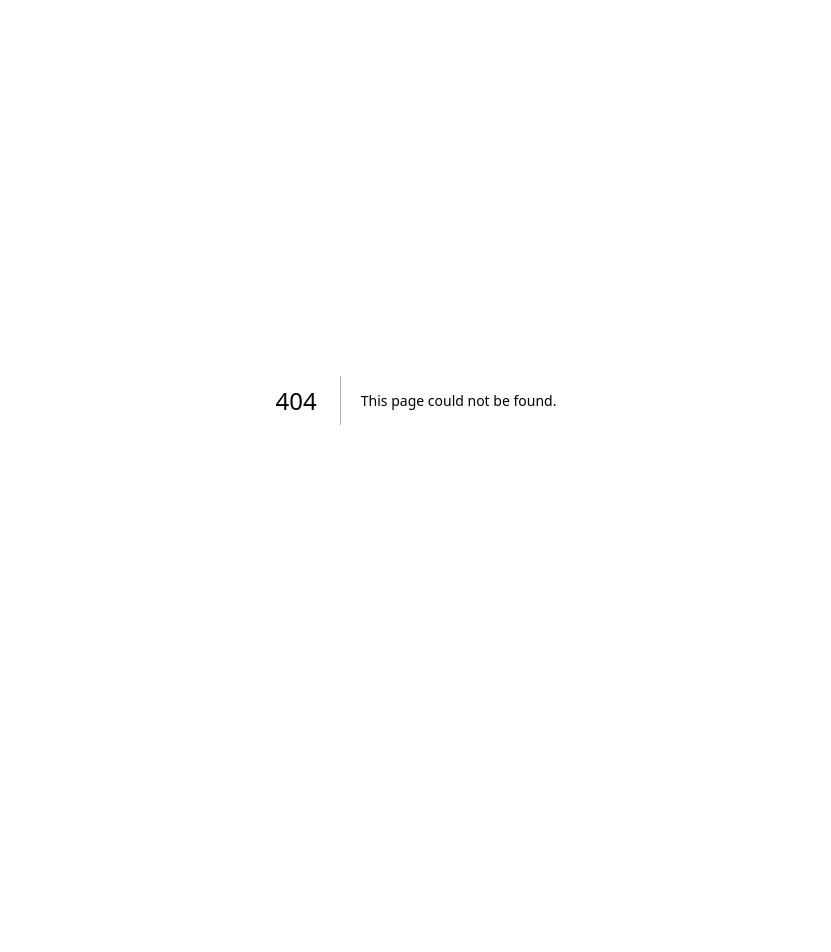
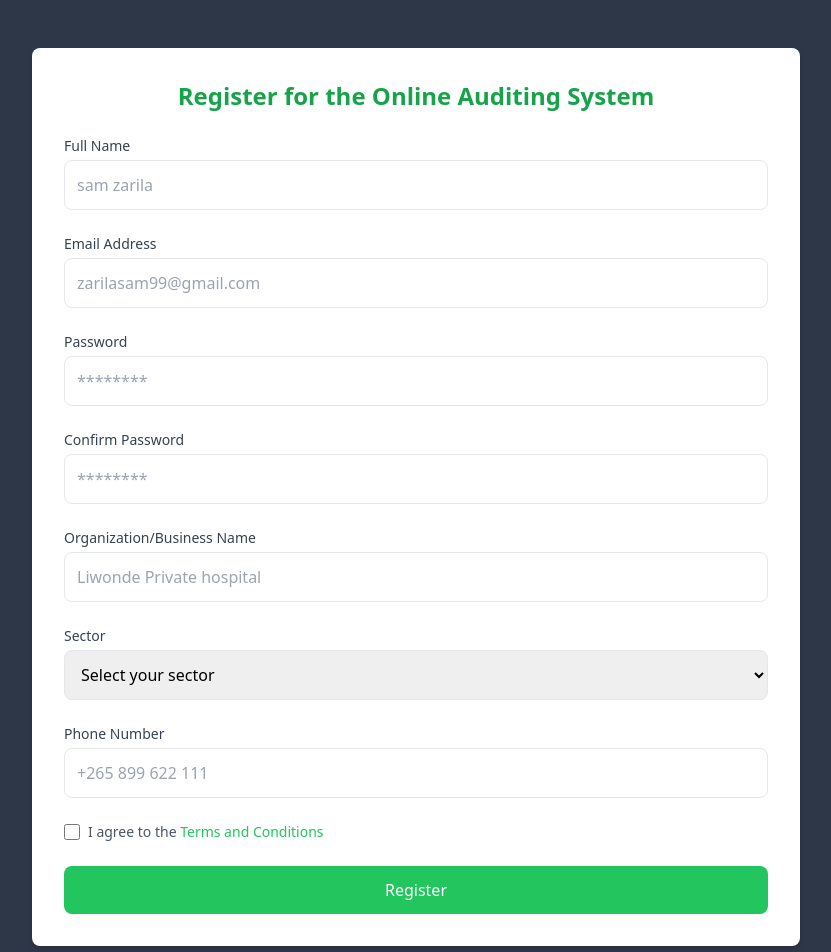
Before and after one commit to sam-zarila/symposium_project, a Next.js app: page /GetStarted in a window 1280 px wide. Before the commit this address had no page. Shown: the top 952 px of the page, without its empty margins (224-1055 px from the left). Before the commit the page ends 800 px from the top, so only its background shows below. Built offline with nearby package versions, Linux system fonts and the light colour scheme.

Commit message:
registration

```diff
--- /dev/null
+++ b/app/GetStarted/getStarted.tsx
@@ -0,0 +1,228 @@
+'use client';
+
+import { useState } from "react";
+
+const RegistrationForm = () => {
+  const [formData, setFormData] = useState({
+    fullName: "",
+    email: "",
+    password: "",
+    confirmPassword: "",
+    organization: "",
+    sector: "",
+    phone: "",
+    termsAccepted: false,
+  });
+
+  const [errors, setErrors] = useState({
+    passwordMismatch: false,
+    termsError: false,
+  });
+
+  const handleChange = (e: React.ChangeEvent<HTMLInputElement | HTMLSelectElement | HTMLTextAreaElement>) => {
+    const { name, value, type,  } = e.target;
+    setFormData({
+      ...formData,
+    //   [name]: type === "checkbox" ?  : value,
+    });
+
+    if (name === "password" || name === "confirmPassword") {
+      setErrors({
+        ...errors,
+        passwordMismatch: formData.password !== formData.confirmPassword,
+      });
+    }
+  };
+
+  const handleSubmit = (e: React.FormEvent) => {
+    e.preventDefault();
+
+    // Check for errors
+    if (formData.password !== formData.confirmPassword) {
+      setErrors({ ...errors, passwordMismatch: true });
+      return;
+    }
+
+    if (!formData.termsAccepted) {
+      setErrors({ ...errors, termsError: true });
+      return;
+    }
+
+    setErrors({ passwordMismatch: false, termsError: false });
+
+    // Submit form logic here
+    console.log("Form submitted:", formData);
+  };
+
+  return (
+    <section className="py-12 px-6 ">
+      <div className="max-w-3xl mx-auto bg-white shadow-md rounded-lg p-8">
+        <h2 className="text-2xl font-bold text-green-600 text-center mb-6">
+          Register for the Online Auditing System
+        </h2>
+
+        <form onSubmit={handleSubmit} className="space-y-6">
+          {/* Full Name */}
+          <div>
+            <label className="block text-sm font-medium text-gray-700">
+              Full Name
+            </label>
+            <input
+              type="text"
+              name="fullName"
+              value={formData.fullName}
+              onChange={handleChange}
+              required
+              className="w-full mt-1 p-3 border rounded-lg focus:ring-green-500 focus:border-green-500"
+              placeholder="sam zarila"
+            />
+          </div>
+
+          {/* Email Address */}
+          <div>
+            <label className="block text-sm font-medium text-gray-700">
+              Email Address
+            </label>
+            <input
+              type="email"
+              name="email"
+              value={formData.email}
+              onChange={handleChange}
+              required
+              className="w-full mt-1 p-3 border rounded-lg focus:ring-green-500 focus:border-green-500"
+              placeholder="zarilasam99@gmail.com"
+            />
+          </div>
+
+          {/* Password */}
+          <div>
+            <label className="block text-sm font-medium text-gray-700">
+              Password
+            </label>
+            <input
+              type="password"
+              name="password"
+              value={formData.password}
+              onChange={handleChange}
+              required
+              className="w-full mt-1 p-3 border rounded-lg focus:ring-green-500 focus:border-green-500"
+              placeholder="********"
+            />
+          </div>
+
+          {/* Confirm Password */}
+          <div>
+            <label className="block text-sm font-medium text-gray-700">
+              Confirm Password
+            </label>
+            <input
+              type="password"
+              name="confirmPassword"
+              value={formData.confirmPassword}
+              onChange={handleChange}
+              required
+              className="w-full mt-1 p-3 border rounded-lg focus:ring-green-500 focus:border-green-500"
+              placeholder="********"
+            />
+            {errors.passwordMismatch && (
+              <p className="text-red-500 text-sm mt-1">
+                Passwords do not match!
+              </p>
+            )}
+          </div>
+
+          {/* Organization */}
+          <div>
+            <label className="block text-sm font-medium text-gray-700">
+              Organization/Business Name
+            </label>
+            <input
+              type="text"
+              name="organization"
+              value={formData.organization}
+              onChange={handleChange}
+              required
+              className="w-full mt-1 p-3 border rounded-lg focus:ring-green-500 focus:border-green-500"
+              placeholder="Liwonde Private hospital"
+            />
+          </div>
+
+          {/* Sector */}
+          <div>
+            <label className="block text-sm font-medium text-gray-700">
+              Sector
+            </label>
+            <select
+              name="sector"
+              value={formData.sector}
+              onChange={handleChange}
+              required
+              className="w-full mt-1 p-3 border rounded-lg focus:ring-green-500 focus:border-green-500"
+            >
+              <option value="" disabled>
+                Select your sector
+              </option>
+              <option value="Finance">Finance</option>
+              <option value="Education">Education</option>
+              <option value="Healthcare">Healthcare</option>
+              <option value="Hospitality">Hospitality</option>
+              <option value="Law">Law</option>
+              <option value="Other">Other</option>
+            </select>
+          </div>
+
+          {/* Phone Number */}
+          <div>
+            <label className="block text-sm font-medium text-gray-700">
+              Phone Number
+            </label>
+            <input
+              type="tel"
+              name="phone"
+              value={formData.phone}
+              onChange={handleChange}
+              required
+              className="w-full mt-1 p-3 border rounded-lg focus:ring-green-500 focus:border-green-500"
+              placeholder="+265 899 622 111"
+            />
+          </div>
+
+          {/* Terms and Conditions */}
+          <div className="flex items-center">
+            <input
+              type="checkbox"
+              name="termsAccepted"
+              checked={formData.termsAccepted}
+              onChange={handleChange}
+              className="h-4 w-4 text-green-600 focus:ring-green-500 border-gray-300 rounded"
+            />
+            <label className="ml-2 text-sm text-gray-600">
+              I agree to the{" "}
+              <a
+                href="#"
+                className="text-green-500 hover:underline"
+              >
+                Terms and Conditions
+              </a>
+            </label>
+          </div>
+          {errors.termsError && (
+            <p className="text-red-500 text-sm">
+              You must accept the terms and conditions.
+            </p>
+          )}
+
+          {/* Submit Button */}
+          <button
+            type="submit"
+            className="w-full bg-green-500 text-white font-medium py-3 rounded-lg hover:bg-green-600 transition duration-300"
+          >
+            Register
+          </button>
+        </form>
+      </div>
+    </section>
+  );
+};
+
+export default RegistrationForm;
--- /dev/null
+++ b/app/GetStarted/page.tsx
@@ -0,0 +1,8 @@
+import React from 'react'
+import RegistrationForm from './getStarted'
+
+export default function Register(){
+    return(
+        <RegistrationForm/>
+    )
+}
--- a/app/components/footer.tsx
+++ b/app/components/footer.tsx
@@ -12,7 +12,7 @@ import {
           <div className="grid grid-cols-1 md:grid-cols-4 gap-8">
             {/* About Section */}
             <div>
-              <h3 className="text-xl font-semibold mb-4">About Us</h3>
+              <h3 className="text-green-400  text-xl font-semibold mb-4">About Us</h3>
               <p className="text-sm text-gray-400">
                 The Online Auditing System is dedicated to providing advanced
                 performance tracking, real-time insights, and forecasting tools
@@ -22,12 +22,16 @@ import {
 
             {/* Quick Links */}
             <div>
-              <h3 className="text-xl font-semibold mb-4">Quick Links</h3>
+              <h3 className="
+              text-green-400
+              text-xl font-semibold mb-4">Quick Links</h3>
               <ul className="space-y-2">
                 <li>
                   <a
                     href="#features"
-                    className="text-gray-400 hover:text-gray-200 transition-colors"
+                    className="
+
+                    text-gray-400 hover:text-gray-200 transition-colors"
                   >
                     Features
                   </a>
@@ -37,13 +41,13 @@ import {
                     href="#pricing"
                     className="text-gray-400 hover:text-gray-200 transition-colors"
                   >
-                    Pricing
+                    Get Started
                   </a>
                 </li>
                 <li>
                   <a
                     href="#faq"
-                    className="text-gray-400 hover:text-gray-200 transition-colors"
+                    className="  text-gray-400 hover:text-gray-200 transition-colors"
                   >
                     FAQs
                   </a>
@@ -51,7 +55,9 @@ import {
                 <li>
                   <a
                     href="#contact"
-                    className="text-gray-400 hover:text-gray-200 transition-colors"
+                    className="
+
+                    text-gray-400 hover:text-gray-200 transition-colors"
                   >
                     Contact Us
                   </a>
@@ -61,21 +67,21 @@ import {
 
             {/* Contact Section */}
             <div>
-              <h3 className="text-xl font-semibold mb-4">Contact Us</h3>
+              <h3 className="text-green-400  text-xl font-semibold mb-4">Contact Us</h3>
               <p className="text-sm text-gray-400">
                 <strong>Email:</strong> support@audit-system.com
               </p>
               <p className="text-sm text-gray-400">
-                <strong>Phone:</strong> +123 456 7890
+                <strong>Phone:</strong> +265 888 456 7890
               </p>
               <p className="text-sm text-gray-400">
-                <strong>Address:</strong> 123 Audit Street, Business City
+                <strong>Address:</strong> Zomba, Malawi
               </p>
             </div>
 
             {/* Social Media */}
             <div>
-              <h3 className="text-xl font-semibold mb-4">Follow Us</h3>
+              <h3 className="text-green-400  text-xl font-semibold mb-4">Follow Us</h3>
               <div className="flex space-x-4">
                 <a
                   href="https://facebook.com"
--- a/app/components/header.tsx
+++ b/app/components/header.tsx
@@ -88,10 +88,12 @@ export default function Header() {
           Help
         </a>
       </nav>
-
+      <a href="/GetStarted">
       <button className="hidden sm:block bg-green-600 text-white px-5 py-2 rounded-lg hover:bg-green-700">
         Get Started
       </button>
+      </a>
+
     </header>
   );
 }
```
